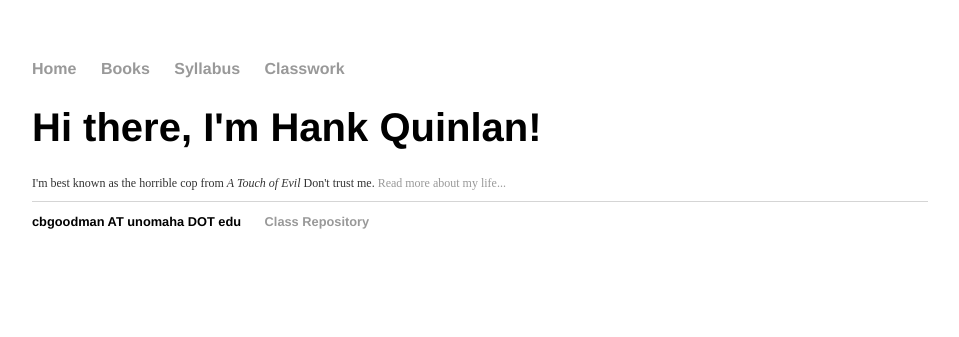
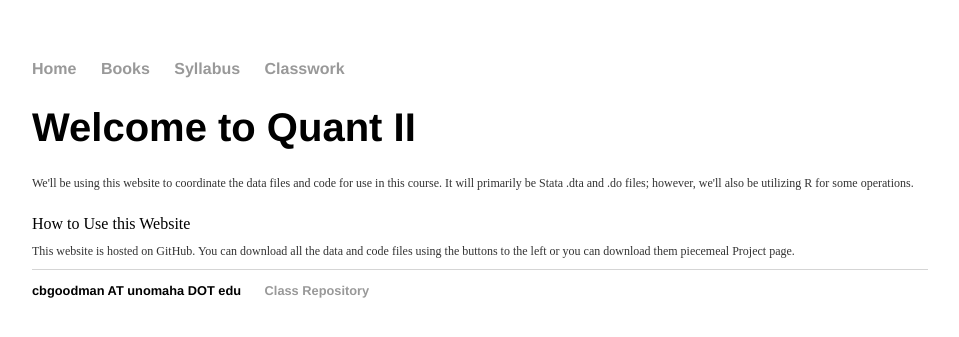
Before and after one commit to cbgoodman/uno-spa-quant-ii, a Jekyll site: the page built from index.html, in a window 1280 px wide. Shown: the top 337 px of the page, without its empty margins (160-1119 px from the left). Built offline with Jekyll 4.4.1, drawn with Linux system fonts in a browser that asks for light colours; Markdown is read by kramdown in place of the engine named in the settings.

Commit message:
Update index.html

```diff
--- a/index.html
+++ b/index.html
@@ -3,6 +3,8 @@ layout: default
 title: SPA Quant II
 ---
 <div class="blurb">
-	<h1>Hi there, I'm Hank Quinlan!</h1>
-	<p>I'm best known as the horrible cop from <em>A Touch of Evil</em> Don't trust me. <a href="/about">Read more about my life...</a></p>
+	<h1>Welcome to Quant II</h1>
+	<p>We'll be using this website to coordinate the data files and code for use in this course. It will primarily be Stata .dta and .do files; however, we'll also be utilizing R for some operations.</p>
+	<h2></h2>How to Use this Website</h2>
+	<p>This website is hosted on GitHub. You can download all the data and code files using the buttons to the left or you can download them piecemeal Project page.</p>
 </div><!-- /.blurb -->
```
